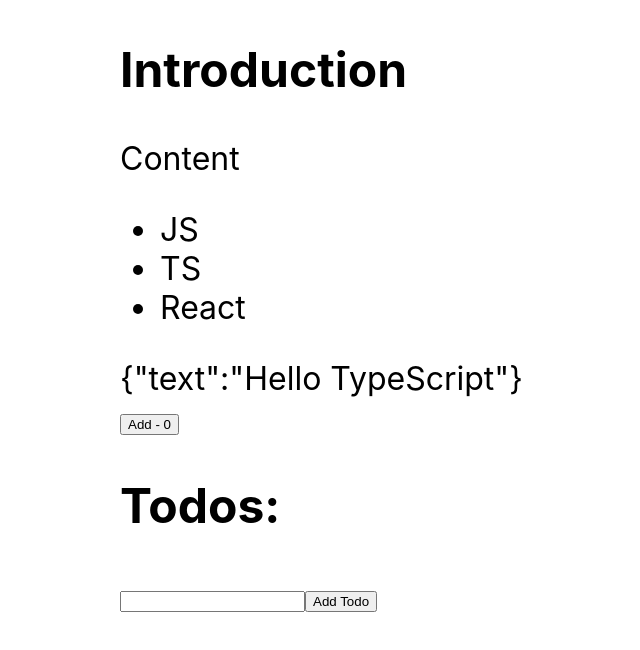
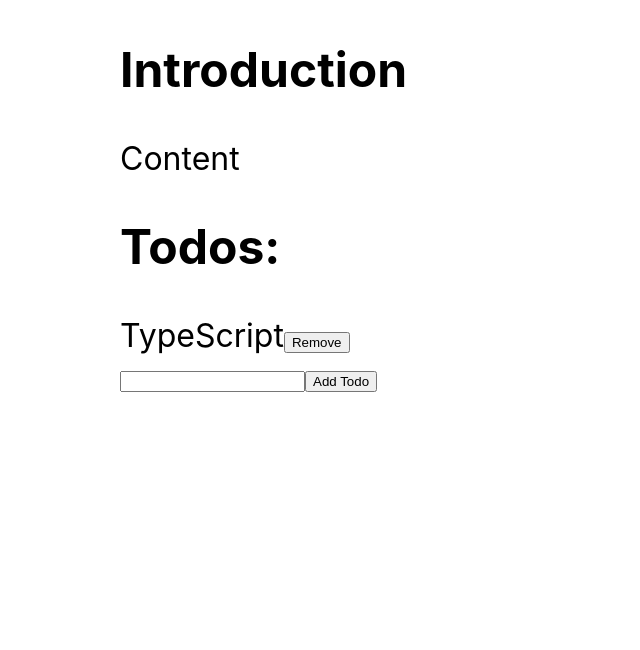
Before and after one commit to RomaSamkov/react-ts-notes, a React (Create React App) app: page / in a window 1280 px wide. Shown: the top 650 px of the page, without its empty margins (120-760 px from the left). Built offline with nearby package versions, Linux system fonts and the light colour scheme.

Commit message:
add custom hooks useTodos

```diff
--- a/src/App.tsx
+++ b/src/App.tsx
@@ -1,11 +1,6 @@
-import React, {
-  useCallback,
-  useEffect,
-  useReducer,
-  useRef,
-  useState,
-} from "react";
+import React, { useCallback, useRef } from "react";
 import "./App.css";
+import { useTodos } from "./useTodos";
 
 const Heading = ({ title }: { title: string }) => {
   return <h2>{title}</h2>;
@@ -14,23 +9,6 @@ const Heading = ({ title }: { title: string }) => {
 const Box = ({ children }: { children: React.ReactNode }) => {
   return <div>{children}</div>;
 };
-
-const List: React.FunctionComponent<{
-  items: string[];
-  onClick?: (item: string) => void;
-}> = ({ items, onClick }) => (
-  <ul>
-    {items.map((item, index) => (
-      <li
-        key={index}
-        onClick={() => onClick?.(item)}
-        style={{ cursor: "pointer" }}
-      >
-        {item}
-      </li>
-    ))}
-  </ul>
-);
 
 const Button: React.FunctionComponent<
   React.DetailedHTMLProps<
@@ -41,94 +19,28 @@ const Button: React.FunctionComponent<
   <button {...rest}>{title ?? children}</button>
 );
 
-interface Payload {
-  text: string;
-}
-
-interface Todo {
-  id: number;
-  done: boolean;
-  text: string;
-}
-
-type ActionType =
-  | { type: "ADD"; text: string }
-  | { type: "REMOVE"; id: number };
-
-const useNumber = (initialValue: number) => useState<number>(initialValue);
-
-type UseValueNumber = ReturnType<typeof useNumber>[0];
-type UseSetValueNumber = ReturnType<typeof useNumber>[1];
-
-const Incrementer: React.FunctionComponent<{
-  value: UseValueNumber;
-  setValue: UseSetValueNumber;
-}> = ({ value, setValue }) => (
-  <Button onClick={() => setValue(value + 1)} title={`Add - ${value}`}></Button>
-);
-
 function App() {
-  const onListOnClick = useCallback((item: string) => {
-    console.log(item);
-  }, []);
-
-  const [payload, setPayload] = useState<Payload | null>(null);
-
-  useEffect(() => {
-    fetch("/data.json")
-      .then((resp) => resp.json())
-      .then((data) => {
-        setPayload(data);
-      });
-  }, []);
-
-  const [todos, dispatch] = useReducer((state: Todo[], action: ActionType) => {
-    switch (action.type) {
-      case "ADD":
-        return [...state, { id: state.length, text: action.text, done: false }];
-      case "REMOVE":
-        return state.filter(({ id }) => id !== action.id);
-
-      default:
-        throw new Error();
-    }
-  }, []);
-
+  const { todos, addTodo, removeTodo } = useTodos([
+    { id: 1, text: "TypeScript", done: false },
+  ]);
   const newTodoRef = useRef<HTMLInputElement>(null);
 
   const onAddTodo = useCallback(() => {
     if (newTodoRef.current) {
-      dispatch({
-        type: "ADD",
-        text: newTodoRef.current.value,
-      });
+      addTodo(newTodoRef.current.value);
       newTodoRef.current.value = "";
     }
-  }, []);
-
-  const [value, setValue] = useNumber(0);
+  }, [addTodo]);
 
   return (
     <div>
       <Heading title="Introduction" />
       <Box>Content</Box>
-      <List items={["JS", "TS", "React"]} onClick={onListOnClick} />
-      <Box>{JSON.stringify(payload)}</Box>
-      <Incrementer value={value} setValue={setValue} />
       <Heading title="Todos:" />
       {todos.map((todo) => (
         <div key={todo.id}>
           {todo.text}
-          <Button
-            onClick={() =>
-              dispatch({
-                type: "REMOVE",
-                id: todo.id,
-              })
-            }
-          >
-            Remove
-          </Button>
+          <Button onClick={() => removeTodo(todo.id)}>Remove</Button>
         </div>
       ))}
       <div>
```
